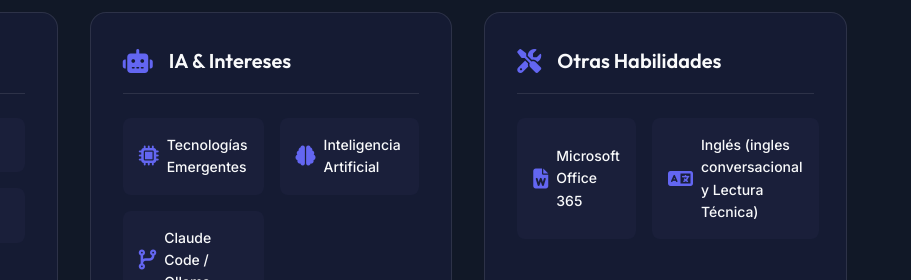
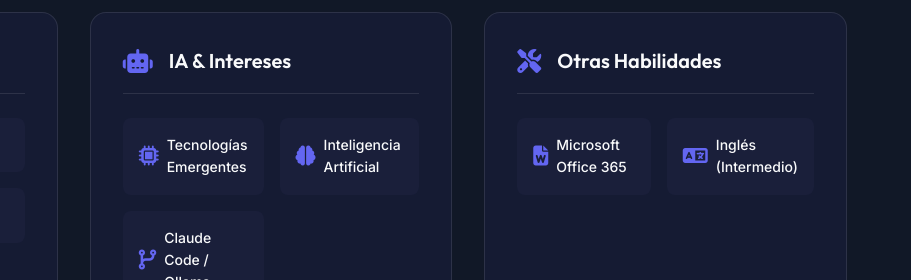
Before and after one commit to zkin1/Portafolio, a plain HTML site: page index.html in a window 1280 px wide. Shown: the part 3600-3880 px from the top of the page, 369-1280 px from the left. Drawn offline with Linux system fonts and the light colour scheme.

Commit message:
cambios en fas fa-lenguage

```diff
--- a/index.html
+++ b/index.html
@@ -406,7 +406,7 @@
                         </div>
                         <div class="skill-item">
                             <i class="fas fa-language"></i>
-                            <span>Inglés (ingles conversacional y Lectura Técnica)</span>
+                            <span>Inglés (Intermedio)</span>
                         </div>
                     </div>
                 </div>
```
